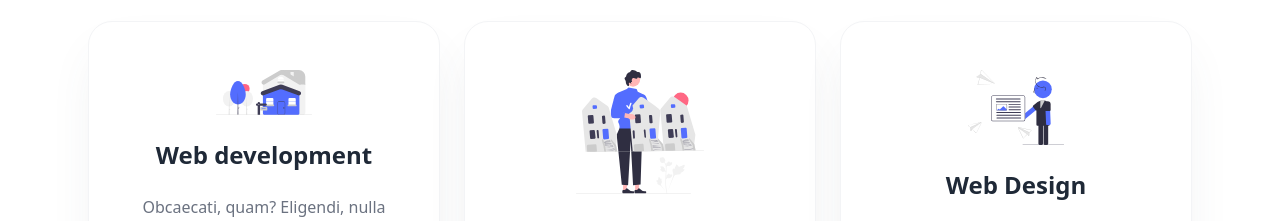
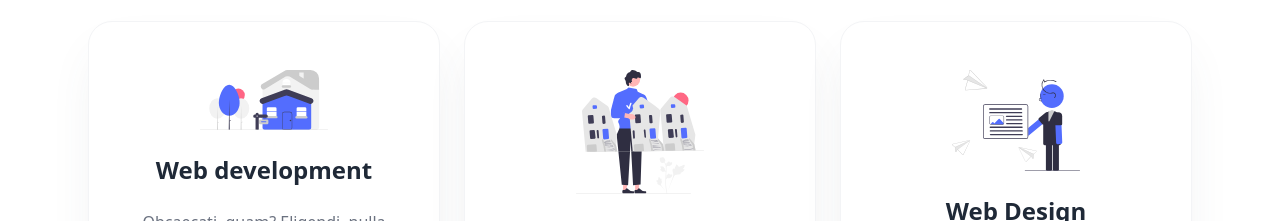
Before and after one commit to iambasilp/team-estate, a React (Vite) app in the folder client/: page /services in a window 1280 px wide. Shown: the part 155-376 px from the top of the page. Built offline with nearby package versions, Linux system fonts and the light colour scheme; no server answers.

Commit message:
service update

```diff
--- a/client/src/pages/Services.jsx
+++ b/client/src/pages/Services.jsx
@@ -10,7 +10,7 @@ export default function services() {
          <div className="container relative m-auto px-6 text-gray-500 md:px-12">
             <div className="grid gap-6 md:mx-auto md:w-8/12 lg:w-full lg:grid-cols-3">
                <div className="group space-y-6 border border-gray-100 dark:border-gray-700 rounded-3xl bg-white dark:bg-gray-800 px-8 py-12 text-center shadow-2xl shadow-gray-600/10 dark:shadow-none">
-                  <img className="mx-auto w-24" src={serviceOne} alt="illustration" loading="lazy" />
+                  <img className="mx-auto w-32" src={serviceOne} alt="illustration" loading="lazy" />
                   <h3 className="text-2xl font-semibold text-gray-800 dark:text-white">Web development</h3>
                   <p>
                      Obcaecati, quam? Eligendi, nulla numquam natus laborum porro at cum, consectetur ullam tempora ipsa
@@ -38,7 +38,7 @@ export default function services() {
                   </a>
                </div>
                <div className="group space-y-6 border border-gray-100 dark:border-gray-700 rounded-3xl bg-white dark:bg-gray-800 px-8 py-12 text-center shadow-2xl shadow-gray-600/10 dark:shadow-none">
-                  <img className="mx-auto w-24" src={serviceThree} alt="illustration" loading="lazy" />
+                  <img className="mx-auto w-32" src={serviceThree} alt="illustration" loading="lazy" />
                   <h3 className="text-2xl font-semibold text-gray-800 dark:text-white">Web Design</h3>
                   <p>
                      Obcaecati, quam? Eligendi, nulla numquam natus laborum porro at cum, consectetur ullam tempora ipsa
```
